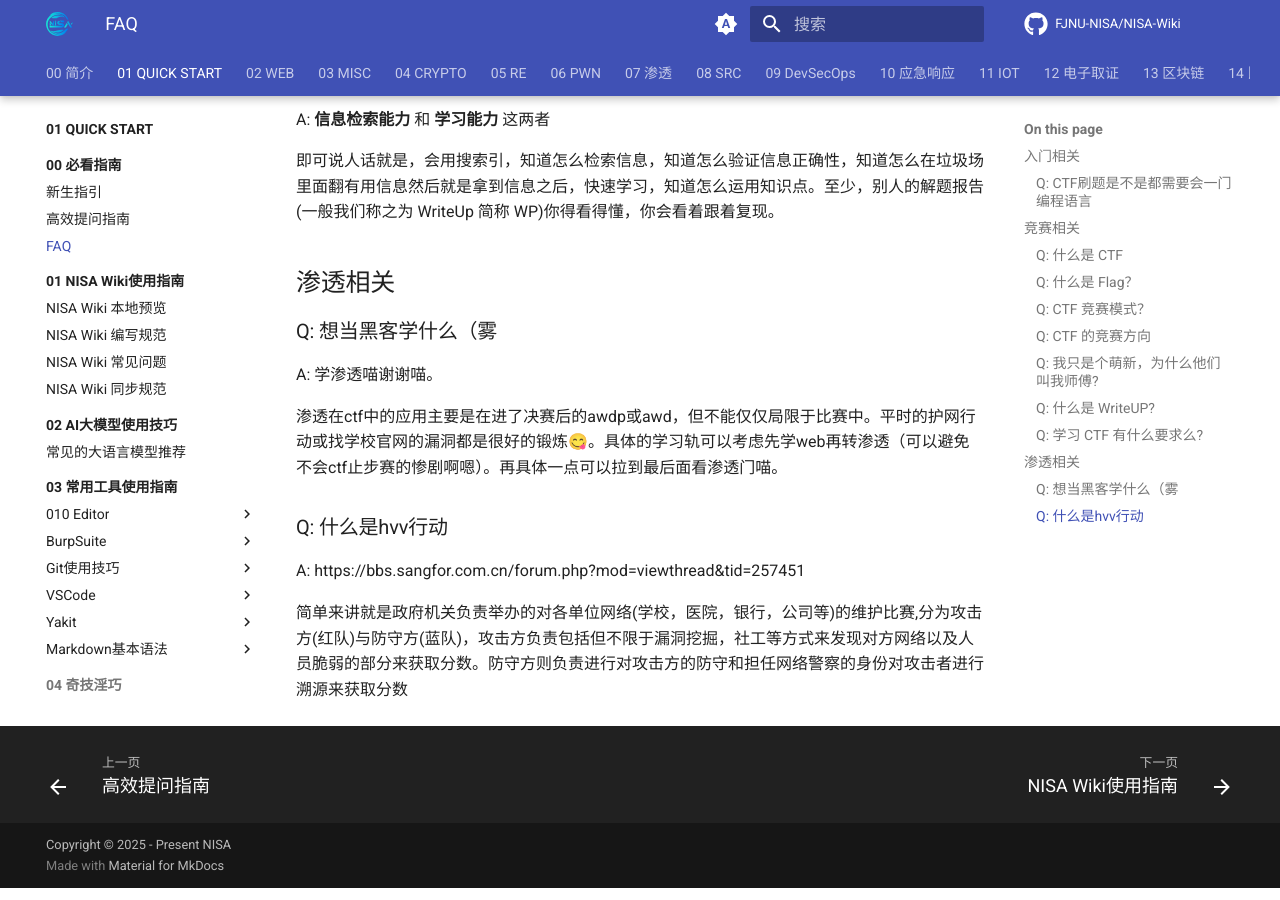
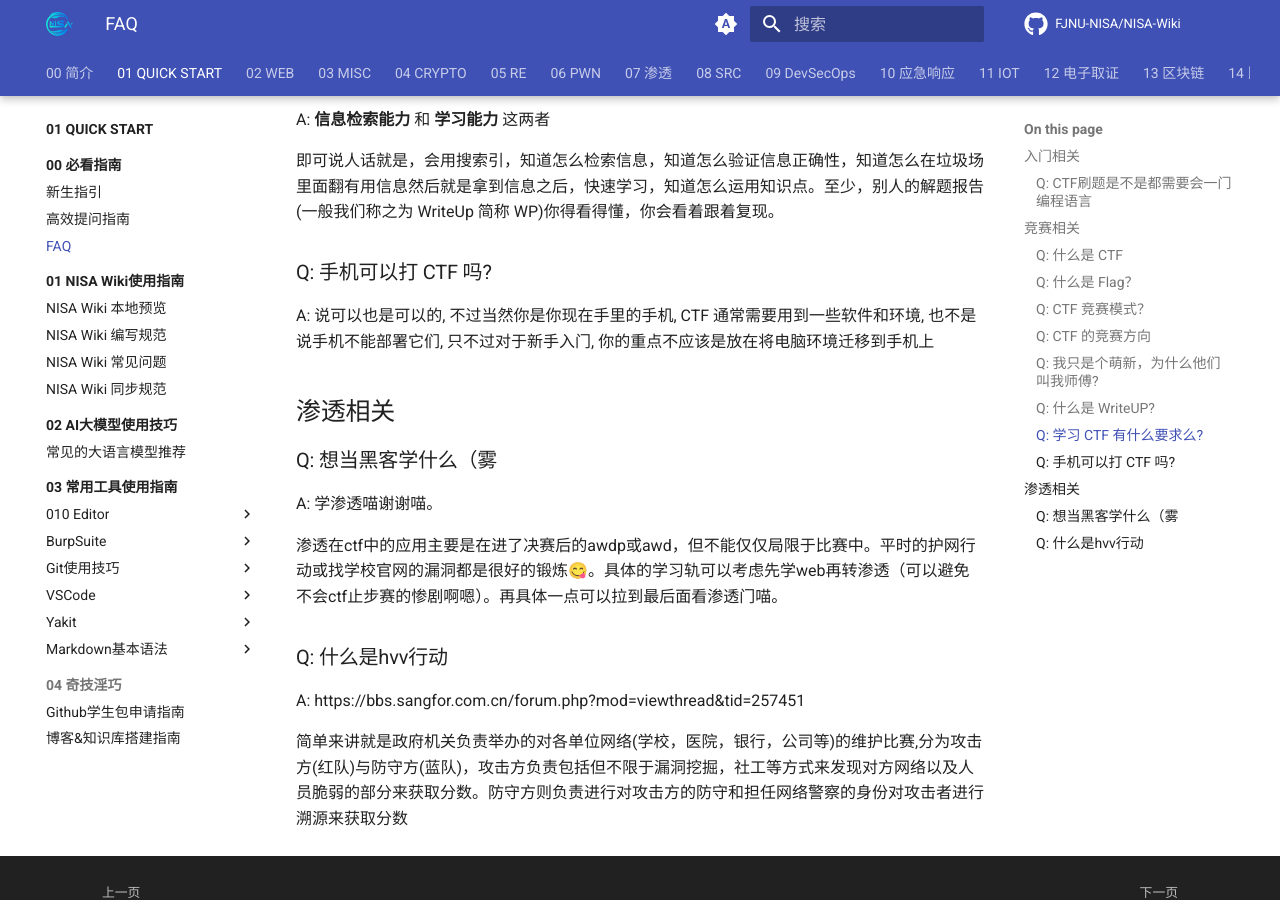
Before and after one commit to FJNU-NISA/NISA-Wiki, an MkDocs documentation site: the page built from docs/01-QUICK START/00-必看指南/02-FAQ.md, in a window 1280 px wide and 900 px high, scrolled down 2721 px. Built offline with MkDocs 1.6.1 and Material for MkDocs 9.7.7, drawn with Linux system fonts in a browser that asks for light colours; comment, search, counter and statistics services are not loaded.

Commit message:
add: 在FAQ中添加关于手机能否打CTF的问题及解答

```diff
--- a/docs/01-QUICK START/00-必看指南/02-FAQ.md
+++ b/docs/01-QUICK START/00-必看指南/02-FAQ.md
@@ -62,6 +62,10 @@
 
 即可说人话就是，会用搜索引，知道怎么检索信息，知道怎么验证信息正确性，知道怎么在垃圾场里面翻有用信息然后就是拿到信息之后，快速学习，知道怎么运用知识点。至少，别人的解题报告(一般我们称之为 WriteUp 简称 WP)你得看得懂，你会看着跟着复现。
 
+### Q: 手机可以打 CTF 吗?
+
+A: 说可以也是可以的, 不过当然你是你现在手里的手机, CTF 通常需要用到一些软件和环境, 也不是说手机不能部署它们, 只不过对于新手入门, 你的重点不应该是放在将电脑环境迁移到手机上
+
 ## 渗透相关
 
 ### Q: 想当黑客学什么（雾
```
